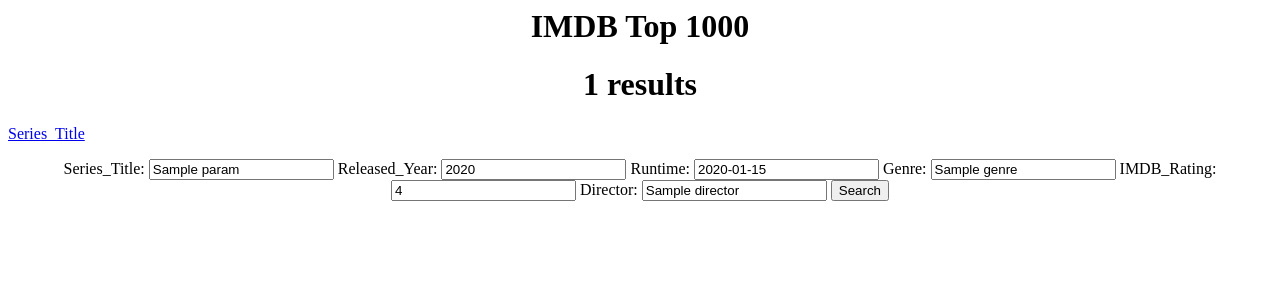
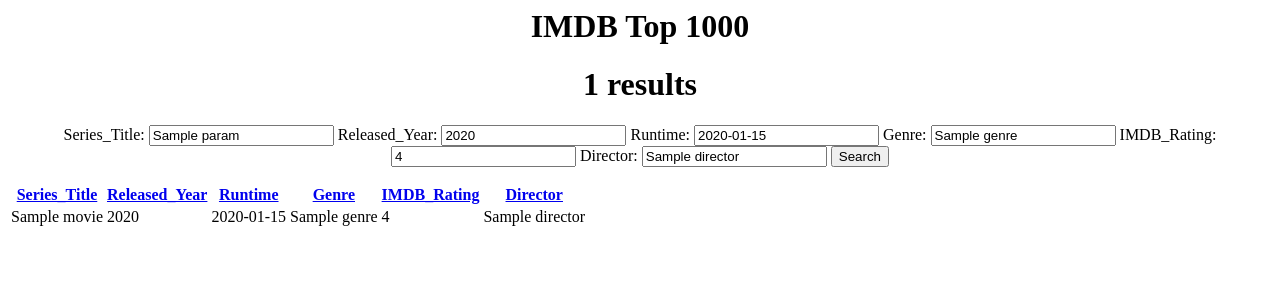
Before and after one commit to orangepulpsucks/IMDB-Top-1000, a Flask app: template Templates/Home.html in a window 1280 px wide. Shown: the top 300 px of the page. Run offline with Flask 2, Linux system fonts and the light colour scheme; the template is opened without the code that fills it: most values are stand-ins (such as "Sample title", 1, 10 or a date in 2020); some libraries are stand-ins or nearby versions.

Commit message:
Updated Home.html

```diff
--- a/Templates/Home.html
+++ b/Templates/Home.html
@@ -1,37 +1,101 @@
 <div style="text-align: center;">
     <title>IMDB Top 1000</title>
     <h1>IMDB Top 1000</h1>
-</div>
 
     {% if result_count > 0 %}
-   <div style="text-align: center;"><h1>{{result_count}} results</h1></div>
+        <h1>{{ result_count }} results</h1>
     {% endif %}
 
+    <form action="home" method="get">
+        <span>Series_Title:</span>
+        <input type="text" name="series_title" value="{{ params['series_title'] }}">
+        <span>Released_Year:</span>
+        <input type="text" name="released_year" value="{{ params['released_year'] }}">
+        <span>Runtime:</span>
+        <input type="text" name="runtime" value="{{ params['runtime'] }}">
+        <span>Genre:</span>
+        <input type="text" name="genre" value="{{ params['genre'] }}">
+        <span>IMDB_Rating:</span>
+        <input type="text" name="imdb_rating" value="{{ params['imdb_rating'] }}">
+        <span>Director:</span>
+        <input type="text" name="director" value="{{ params['director'] }}">
+        <button type="submit">Search</button>
+    </form>
+
+    {% if movie %}
+        <table>
+            <tr>
                 <th>
-    <a href="/home?series_title={{params['series_title']}}&released_year={{params['released_year']}}&runtime={{params['runtime']}}&genre={{params['genre']}}&imdb_rating={{params['imdb_rating']}}&director={{params['director']}}&sort_by=series_title&sort_dir={{get_sort_dir('series_title')}}">Series_Title</a>
+                    <a href="/home?series_title={{ params['series_title'] }}&released_year={{ params['released_year'] }}&runtime={{ params['runtime'] }}&genre={{ params['genre'] }}&imdb_rating={{ params['imdb_rating'] }}&director={{ params['director'] }}&sort_by=series_title&sort_dir={{ get_sort_dir('series_title') }}">Series_Title</a>
                     {% if params['sort_by'] == 'series_title' %}
                         {% if params['sort_dir'] == 'asc' %}
-</th>
-
+                            <span>&#8593;</span>
+                        {% else %}
+                            <span>&#8595;</span>
                         {% endif %}
                     {% endif %}
-
-<body>
-    <p></p>
-    <div style="text-align: center;">
-    <form action="home" method="get">
-      <span>Series_Title:</span>
-        <input type="text" name=series_title value="{{params['series_title']}}">
-      <span>Released_Year:</span>
-        <input type="text" name=released_year value="{{params['released_year']}}">
-      <span>Runtime:</span>
-        <input type="text" name=runtime value="{{params['runtime']}}">
-      <span>Genre:</span>
-        <input type="text" name=genre value="{{params['genre']}}">
-      <span>IMDB_Rating:</span>
-        <input type="text" name=imdb_rating value="{{params['imdb_rating']}}">
-      <span>Director:</span>
-        <input type="text" name=director value="{{params['director']}}">
-      <button type="submit">Search</button>
-    </form>
+                </th>
+                <th>
+                    <a href="/home?series_title={{ params['series_title'] }}&released_year={{ params['released_year'] }}&runtime={{ params['runtime'] }}&genre={{ params['genre'] }}&imdb_rating={{ params['imdb_rating'] }}&director={{ params['director'] }}&sort_by=released_year&sort_dir={{ get_sort_dir('released_year') }}">Released_Year</a>
+                    {% if params['sort_by'] == 'released_year' %}
+                        {% if params['sort_dir'] == 'asc' %}
+                            <span>&#8593;</span>
+                        {% else %}
+                            <span>&#8595;</span>
+                        {% endif %}
+                    {% endif %}
+                </th>
+                <th>
+                    <a href="/home?series_title={{ params['series_title'] }}&released_year={{ params['released_year'] }}&runtime={{ params['runtime'] }}&genre={{ params['genre'] }}&imdb_rating={{ params['imdb_rating'] }}&director={{ params['director'] }}&sort_by=runtime&sort_dir={{ get_sort_dir('runtime') }}">Runtime</a>
+                    {% if params['sort_by'] == 'runtime' %}
+                        {% if params['sort_dir'] == 'asc' %}
+                            <span>&#8593;</span>
+                        {% else %}
+                            <span>&#8595;</span>
+                        {% endif %}
+                    {% endif %}
+                </th>
+                <th>
+                    <a href="/home?series_title={{ params['series_title'] }}&released_year={{ params['released_year'] }}&runtime={{ params['runtime'] }}&genre={{ params['genre'] }}&imdb_rating={{ params['imdb_rating'] }}&director={{ params['director'] }}&sort_by=genre&sort_dir={{ get_sort_dir('genre') }}">Genre</a>
+                    {% if params['sort_by'] == 'genre' %}
+                        {% if params['sort_dir'] == 'asc' %}
+                            <span>&#8593;</span>
+                        {% else %}
+                            <span>&#8595;</span>
+                        {% endif %}
+                    {% endif %}
+                </th>
+                <th>
+                    <a href="/home?series_title={{ params['series_title'] }}&released_year={{ params['released_year'] }}&runtime={{ params['runtime'] }}&genre={{ params['genre'] }}&imdb_rating={{ params['imdb_rating'] }}&director={{ params['director'] }}&sort_by=imdb_rating&sort_dir={{ get_sort_dir('imdb_rating') }}">IMDB_Rating</a>
+                    {% if params['sort_by'] == 'imdb_rating' %}
+                        {% if params['sort_dir'] == 'asc' %}
+                            <span>&#8593;</span>
+                        {% else %}
+                            <span>&#8595;</span>
+                        {% endif %}
+                    {% endif %}
+                </th>
+                <th>
+                    <a href="/home?series_title={{ params['series_title'] }}&released_year={{ params['released_year'] }}&runtime={{ params['runtime'] }}&genre={{ params['genre'] }}&imdb_rating={{ params['imdb_rating'] }}&director={{ params['director'] }}&sort_by=director&sort_dir={{ get_sort_dir('director') }}">Director</a>
+                    {% if params['sort_by'] == 'director' %}
+                        {% if params['sort_dir'] == 'asc' %}
+                            <span>&#8593;</span>
+                        {% else %}
+                            <span>&#8595;</span>
+                        {% endif %}
+                    {% endif %}
+                </th>
+            </tr>
+            {% for movie in movie %}
+                <tr>
+                    <td>{{ movie.series_title }}</td>
+                    <td>{{ movie.released_year }}</td>
+                    <td>{{ movie.runtime }}</td>
+                    <td>{{ movie.genre }}</td>
+                    <td>{{ movie.imdb_rating }}</td>
+                    <td>{{ movie.director }}</td>
+                </tr>
+            {% endfor %}
+        </table>
+    {% endif %}
 </div>
--- a/app.py
+++ b/app.py
@@ -37,7 +37,7 @@
 
     sort_by = request.args.get("sort_by", "series_title")
     sort_dir = request.args.get("sort_dir", "asc")
-    limit = request.args.get("limit", 10, type=int)
+    limit = request.args.get("limit", 1000, type=int)
 
     from_where_clause = """
         from movie
```
Lines whose indentation alone changed are shown as unchanged.
